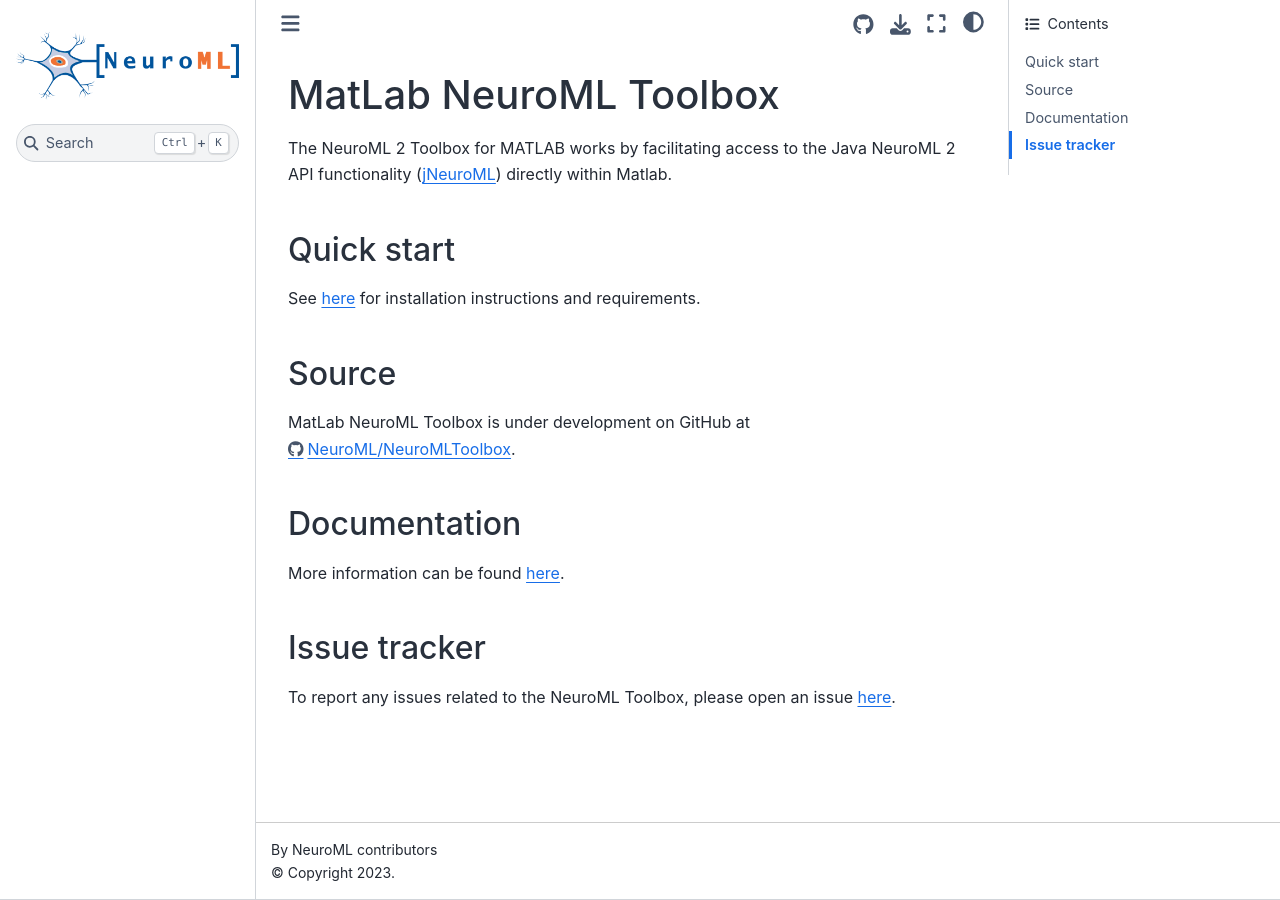
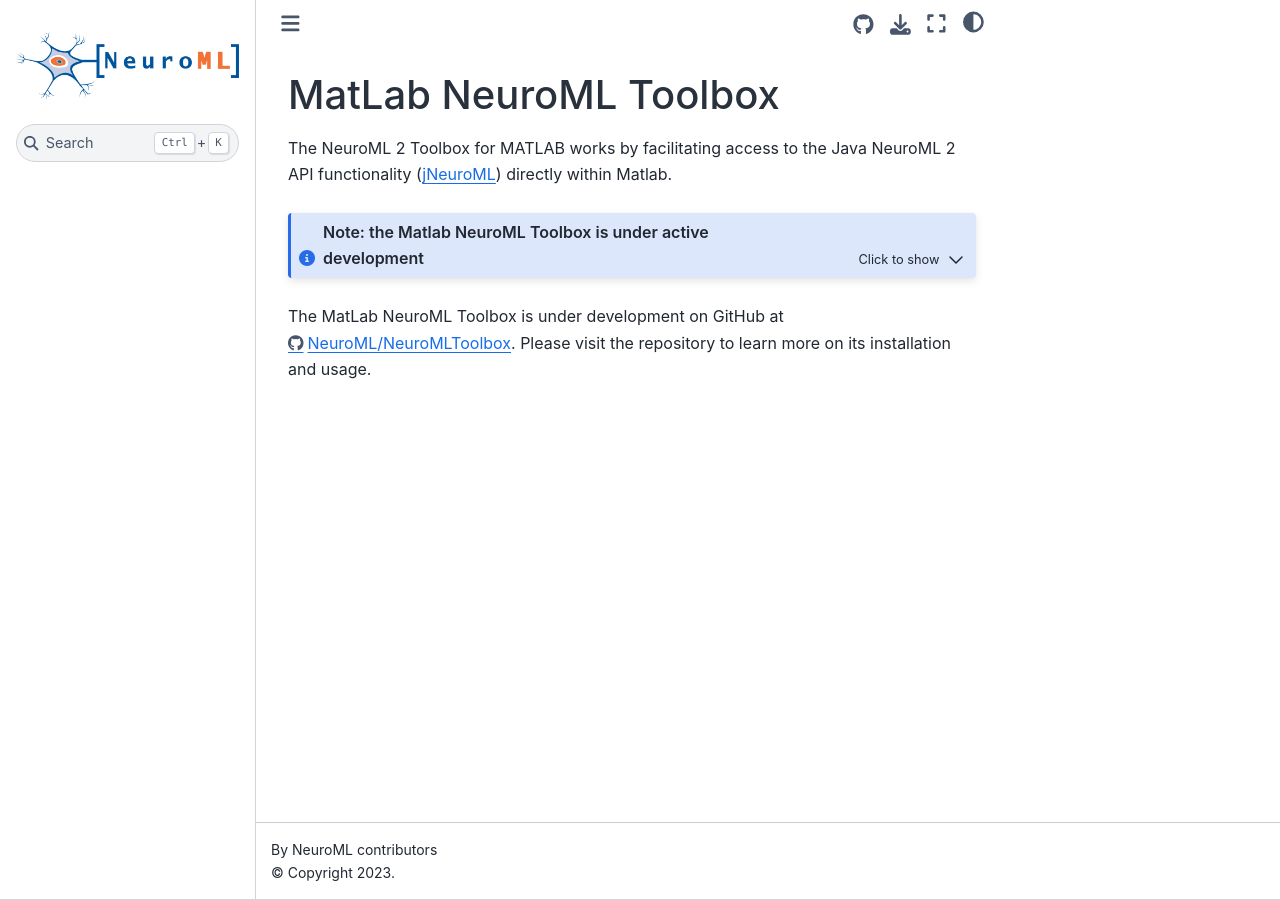
Before and after one commit to NeuroML/Documentation, a Jupyter Book: the page built from source/Userdocs/Software/MatLab.md, in a window 1280 px wide. Built offline with Jupyter Book 1.0.4 settings and Sphinx 7.4.7 and the Sphinx Book theme 1.1.4, drawn with Linux system fonts in a browser that asks for light colours; pages that are not in the unit, such as notebooks, are missing from menus.

Commit message:
enh: temporarily add minimal content for C++ and Matlab bits

````diff
--- a/source/Userdocs/Software/MatLab.md
+++ b/source/Userdocs/Software/MatLab.md
@@ -3,19 +3,9 @@
 
 The NeuroML 2 Toolbox for MATLAB works by facilitating access to the Java NeuroML 2 API functionality ({ref}`jNeuroML <jNeuroML>`) directly within Matlab.
 
-
-## Quick start
-
-See [here](https://github.com/NeuroML/NeuroMLToolbox) for installation instructions and requirements.
-
-## Source
-
-MatLab NeuroML Toolbox is under development on GitHub at [https://github.com/NeuroML/NeuroMLToolbox](https://github.com/NeuroML/NeuroMLToolbox).
-
-## Documentation
-
-More information can be found [here](https://github.com/NeuroML/NeuroMLToolbox).
-
-## Issue tracker
-
-To report any issues related to the NeuroML Toolbox, please open an issue [here](https://github.com/NeuroML/NeuroMLToolbox/issues).
+```{admonition} Note: the Matlab NeuroML Toolbox is under active development
+:class: note dropdown
+Please [watch the GitHub repository](https://github.com/NeuroML/NeuroMLToolbox) to receive regular updates on its progress.
+```
+The MatLab NeuroML Toolbox is under development on GitHub at [https://github.com/NeuroML/NeuroMLToolbox](https://github.com/NeuroML/NeuroMLToolbox).
+Please visit the repository to learn more on its installation and usage.
````
Also changed, not shown: source/Userdocs/Software/NeuroML_API.md (+5 -14 lines).
